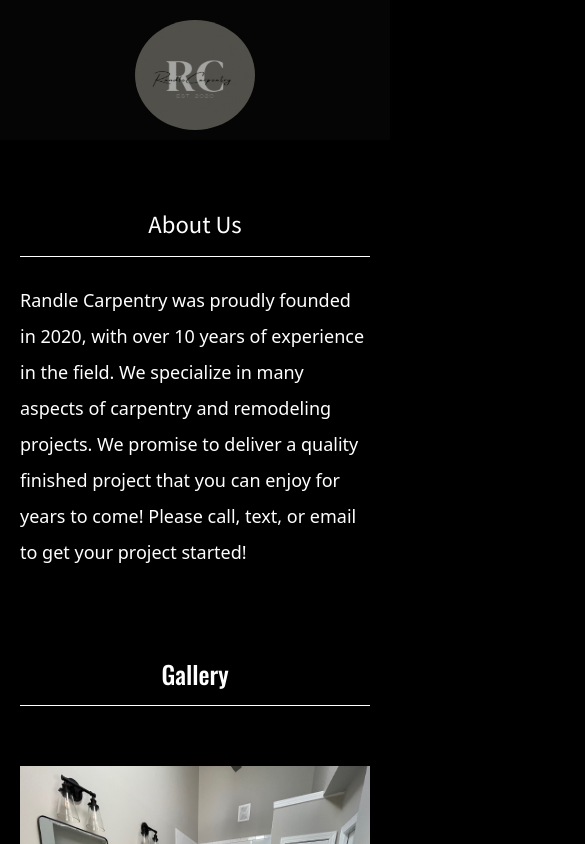
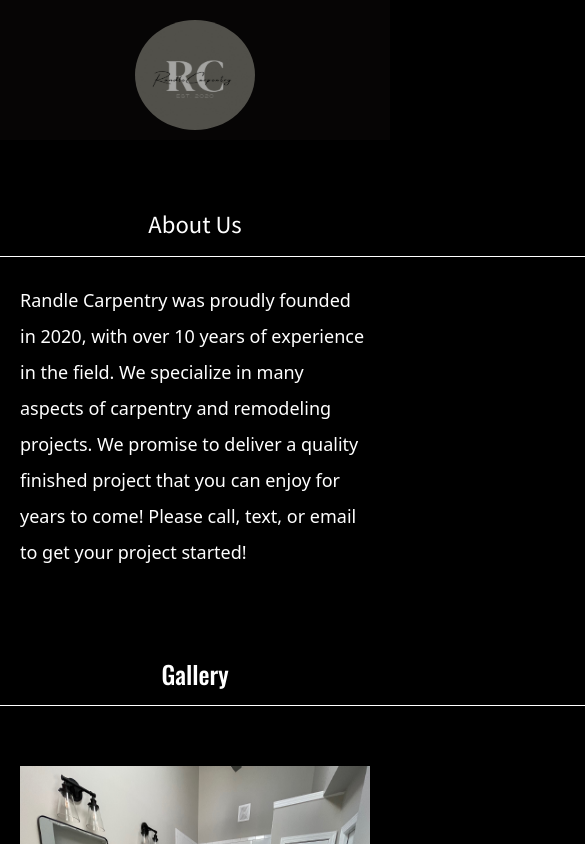
Before and after one commit to jeffbenak/Randle-Renovations, a React (Vite) app: page / in a window 390 px wide. Shown: the top 844 px of the page, 585 px wide, since content can reach past the window. Built offline with nearby package versions, Linux system fonts and the light colour scheme; a web font is replaced by a local one.

Commit message:
Updated some class names and the copyright year

```diff
--- a/src/components/css/media.css
+++ b/src/components/css/media.css
@@ -13,7 +13,7 @@
 }
 
 @media screen and (max-width: 1399px) {
-    .hrline {
+    .hr-line {
         width: 800px;
     }
     .column img {
@@ -32,7 +32,7 @@
         width: 750px;
         height: 750px;
     }
-    .hrline {
+    .hr-line {
         width: 750px;
     }
 }
@@ -47,10 +47,10 @@
     .contact > h2 {
         width: 25%;
     }
-    .aboutsection > hr {
+    .about-section > hr {
         width: 750px;
       }
-      .gallerysection > hr {
+      .gallery-section > hr {
         width: 750px;
       }
       .preview > div > img {
@@ -79,13 +79,13 @@
         width: 650px;
         height: 650px;
     }
-    .hrline {
+    .hr-line {
         width: 650px;
     }
-    .aboutsection > hr {
+    .about-section > hr {
         width: 650px;
       }
-      .gallerysection > hr {
+      .gallery-section > hr {
         width: 650px;
       }
       .preview > div > img {
@@ -114,13 +114,13 @@
         width: 550px;
         height: 550px;
     }
-    .hrline {
+    .hr-line {
         width: 550px;
     }
-    .aboutsection > hr {
+    .about-section > hr {
         width: 550px;
       }
-      .gallerysection > hr {
+      .gallery-section > hr {
         width: 550px;
       }
       .preview > div > img {
@@ -149,13 +149,13 @@
         width: 500px;
         height: 500px;
     }
-    .hrline {
+    .hr-line {
         width: 500px;
     }
-    .aboutsection > hr {
+    .about-section > hr {
         width: 500px;
       }
-      .gallerysection > hr {
+      .gallery-section > hr {
         width: 500px;
       }
       .preview > div > img {
@@ -175,7 +175,7 @@
         width: 500px;
         height: 500px;
     }
-    .hrline {
+    .hr-line {
         width: 495px;
     }
 }
@@ -191,13 +191,13 @@
         width: 450px;
         height: 450px;
     }
-    .hrline {
+    .hr-line {
         width: 450px;
     }
-    .aboutsection > hr {
+    .about-section > hr {
         width: 450px;
       }
-      .gallerysection > hr {
+      .gallery-section > hr {
         width: 450px;
       }
       .preview > div > img {
@@ -223,13 +223,13 @@
         width: 400px;
         height: 400px;
     }
-    .hrline {
+    .hr-line {
         width: 400px;
     }
-    .aboutsection > hr {
+    .about-section > hr {
         width: 400px;
       }
-      .gallerysection > hr {
+      .gallery-section > hr {
         width: 400px;
       }
       .preview > div > img {
@@ -265,13 +265,13 @@
         width: 350px;
         height: 350px;
     }
-    .hrline {
+    .hr-line {
         width: 350px;
     }
-    .aboutsection > hr {
+    .about-section > hr {
         width: 350px;
       }
-      .gallerysection > hr {
+      .gallery-section > hr {
         width: 350px;
       }
       .preview > div > img {
@@ -300,13 +300,13 @@
         width: 300px;
         height: 300px;
     }
-    .hrline {
+    .hr-line {
         width: 300px;
     }
-    .aboutsection > hr {
+    .about-section > hr {
         width: 300px;
       }
-      .gallerysection > hr {
+      .gallery-section > hr {
         width: 300px;
       }
       .preview > div > img {
--- a/src/components/pages/Gallery.jsx
+++ b/src/components/pages/Gallery.jsx
@@ -116,7 +116,7 @@ export default function Gallery() {
 
     </div>
 
-    <p className="copyrightgallery">Copyright &#169; 2023 Randle Carpentry. All Rights Reserved. </p>
+    <p className="copyright-gallery">Copyright &#169; 2025 Randle Carpentry. All Rights Reserved. </p>
 
         </div>
         </>
```
